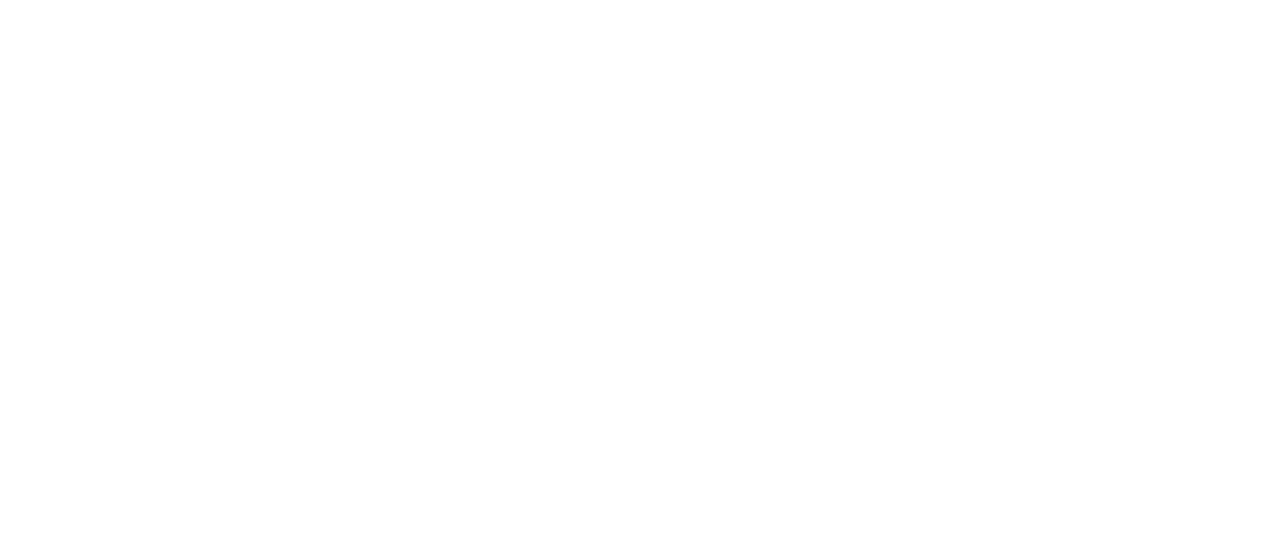
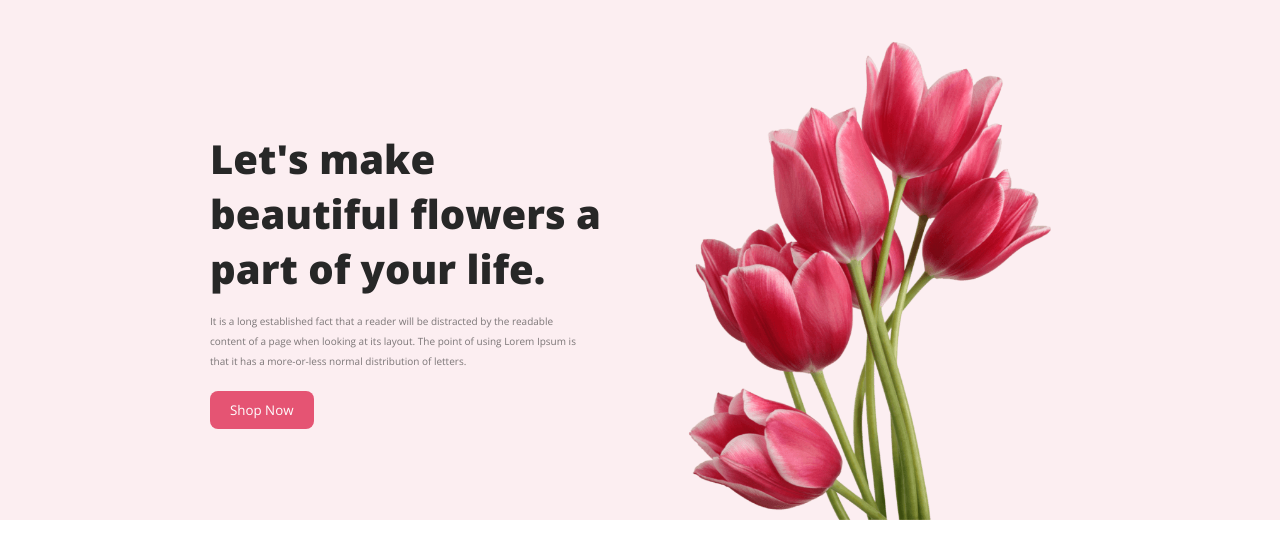
Before and after one commit to Shakil633/flower-shop-assignment, a plain HTML site: page index.html in a window 1280 px wide. Drawn offline with nearby package versions, Linux system fonts and the light colour scheme.

Commit message:
add header part

```diff
--- a/index.html
+++ b/index.html
@@ -1,16 +1,36 @@
 <!DOCTYPE html>
 <html lang="en">
-<head>
-    <meta charset="UTF-8">
-    <meta name="viewport" content="width=device-width, initial-scale=1.0">
+  <head>
+    <meta charset="UTF-8" />
+    <meta name="viewport" content="width=device-width, initial-scale=1.0" />
     <title>Flower Shop My First Assignment</title>
-    <link rel="stylesheet" href="style.css">
-</head>
-<body>
+    <link rel="stylesheet" href="style.css" />
+
+  <link rel="preconnect" href="https://fonts.googleapis.com">
+<link rel="preconnect" href="https://fonts.gstatic.com" crossorigin>
+<link href="https://fonts.googleapis.com/css2?family=Open+Sans:wght@400;500;600;700;800&display=swap" rel="stylesheet">
+
+  </head>
+  <body>
     <header>
-
+      <!-- this is the header part -->
+      <div class="content">
+        <div class="banner-content">
+          <h3 class="banner-title">
+            Let's make beautiful flowers a part of your life.
+          </h3>
+          <p class="banner-description">
+            It is a long established fact that a reader will be distracted by
+            the readable content of a page when looking at its layout. The point
+            of using Lorem Ipsum is that it has a more-or-less normal
+            distribution of letters.
+          </p>
+          <button class="banner-btn">Shop Now</button>
+        </div>
+        <img class="banner-img" src="image/pngwing 10.png" alt="Flower" />
+      </div>
     </header>
     <main></main>
     <footer></footer>
-</body>
+  </body>
 </html>
--- a/style.css
+++ b/style.css
@@ -1,4 +1,45 @@
-*{
-    padding: 0;
-    margin: 0;
+* {
+  padding: 0;
+  margin: 0;
 }
+/* common shear style font */
+* {
+  font-family: "Open Sans", sans-serif;
+}
+/* this is the header style part */
+.content {
+  display: flex;
+  align-items: center;
+  background-color: #fceef1;
+  justify-content: center;
+  padding-top: 40px;
+}
+.banner-content {
+  margin-right: 60px;
+}
+.banner-title {
+  color: #272727;
+  width: 400px;
+  font-size: 40px;
+  font-weight: 800;
+  line-height: normal;
+}
+.banner-description {
+  width: 370px;
+  color: rgba(39, 39, 39, 0.6);
+  font-size: 10px;
+  line-height: 20px;
+  margin-top: 15px;
+}
+.banner-btn {
+  padding: 10px 20px;
+  border-radius: 8px;
+  background: #e55473;
+  border: 0;
+  color: white;
+  margin-top: 20px;
+}
+.banner-img {
+  width: 400px;
+  height: 480px;
+}
```
